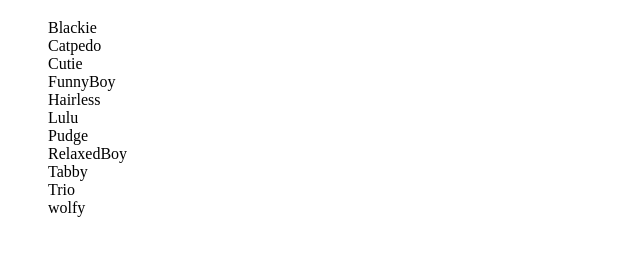
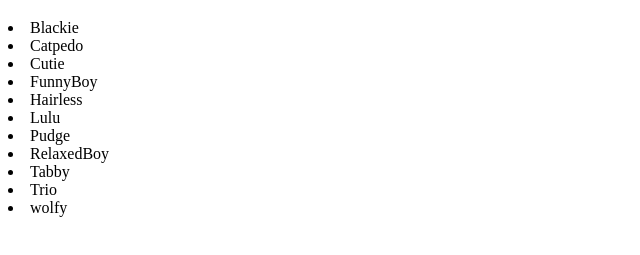
Before and after one commit to codemansam/cat-clicker-minicourse, a plain HTML site: page index.html in a window 1280 px wide. Shown: the part 61-316 px from the top of the page, without its empty margins (0-640 px from the left). Drawn offline with Linux system fonts and the light colour scheme.

Commit message:
Got the list working properly as individual items.  Should make it easier to target for click events

```diff
--- a/index.html
+++ b/index.html
@@ -23,6 +23,7 @@
         img.src = src;
         img.alt = title;
         img.title = title;
+        img.count = 0; // will hold the number of clicks for that
         return img;
       };
 
@@ -44,17 +45,27 @@
       // console.log(images);
 
       function appendItemsToList() {
-        console.log("x");
+        //console.log("x");
         for (i = 0; i < images.length; i++) {
           var title = images[i].title;
+          var src = images[i].src;
           var lineBreak = '<br>';
           console.log(title);
-          $( "#list").append(title);
-          $( "#list").append(lineBreak);
+          //$( "#list").append(title);
+          //$( "#list").append(lineBreak);
+          createListBlock(title, src);
       }
   }
+      function createListBlock(title, src) {
+        var listItem = document.createElement("li");
+        var node = document.createTextNode(images[i].title);
+        listItem.appendChild(node);
+        var element = document.getElementById("sideBar");
+        element.append(listItem);
+
+      }
   appendItemsToList();
-  console.log("appendItemsToList fired");
+  //console.log("appendItemsToList fired");
   	</script>
 
   </body>
```
